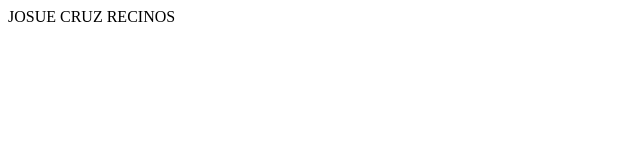
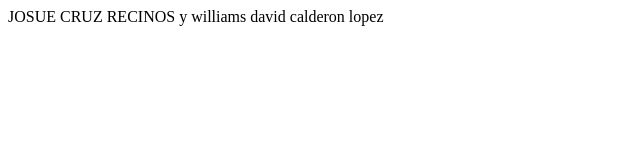
Before and after one commit to wer20en/Prueba1, a plain HTML site: page Index.html in a window 1280 px wide. Shown: the whole page, without its empty margins (0-640 px from the left). Drawn offline with Linux system fonts and the light colour scheme.

Commit message:
Update and rename index.html to Index.html

```diff
--- a/index.html
+++ b/Index.html
@@ -3,7 +3,7 @@
       JOSUE CRUZ RECINOS
   </title>
   <header>
-      JOSUE CRUZ RECINOS
+      JOSUE CRUZ RECINOS y williams david calderon lopez
 
   </header>
 </html>
```
